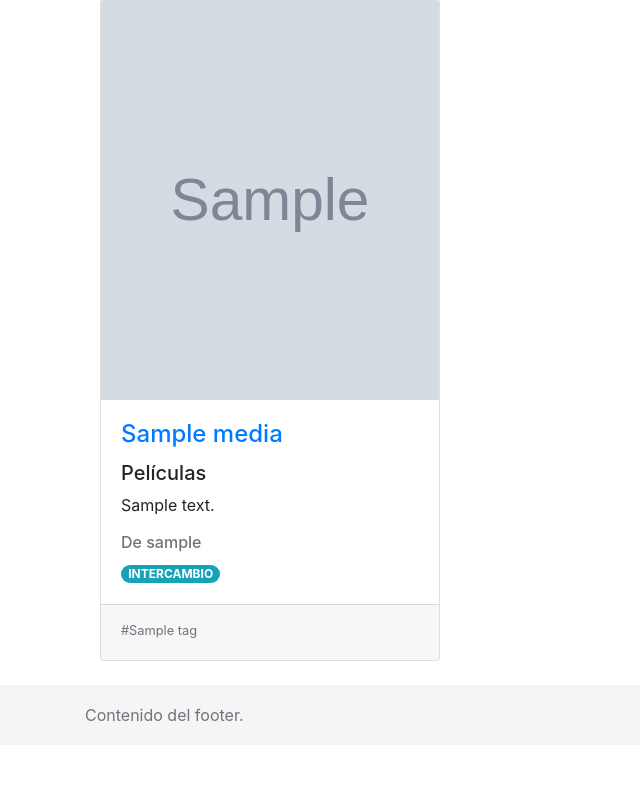
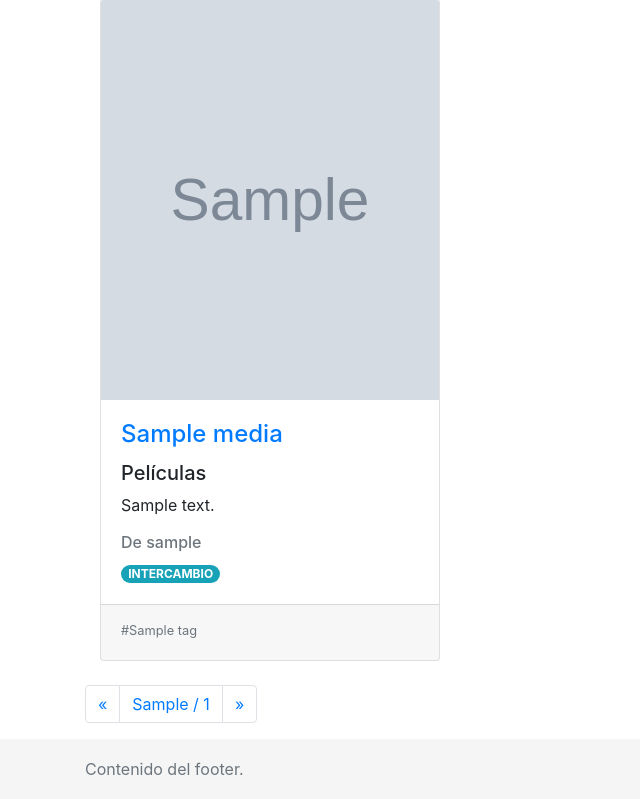
Before and after one commit to micheldevs/MediaKaan, a Django app: template templates/gestionArticulos/articles.html in a window 1280 px wide. Shown: the part 466-1265 px from the top of the page, without its empty margins (0-640 px from the left). Before the commit the page ends 1187 px from the top, so only its background shows below. Run offline with Django 3.2, Linux system fonts and the light colour scheme; tables that the repository leaves empty hold one stand-in row (values such as "Sample post"); the template is opened without the code that fills it: values that come from a table or form of the project are taken from there, most other values are stand-ins (such as "Sample title", 1, 10 or a date in 2020); grey boxes marked "Sample" are stand-in pictures; some libraries are stand-ins or nearby versions.

Commit message:
Consulta de artículos por páginas

```diff
--- a/templates/gestionArticulos/articles.html
+++ b/templates/gestionArticulos/articles.html
@@ -11,7 +11,7 @@
         <h1 class="my-4">Resultados en la categoría {{categoria}}</h1>
         <h2 class="my-4">{{categoria}} > "{{consulta}}"</h2>
         {% if articulos %}
-        <h2 class="my-4">Se han encontrado {{articulos.count}} artículos</h2>
+        <h2 class="my-4">Se han encontrado {{n_articulos}} artículos</h2>
         {% endif %}
         <hr>
     </div>
@@ -51,6 +51,26 @@
             </div>
             {% endfor %}
         </div>
+        <div class="row">
+            <nav aria-label="pagination">
+                <ul class="pagination">
+
+                  <li class="page-item {% if p == 1 %}disabled{% endif %}">
+                    <a class="page-link" href="./?consulta={{consulta}}&categoria={{categoria}}&p={{p|add:-1}}" aria-label="Previous">
+                        <span aria-hidden="true">&laquo;</span>
+                        <span class="sr-only">Previous</span>
+                    </a>
+                  </li>
+                  <li class="page-item"><a class="page-link" href="./?consulta={{consulta}}&categoria={{categoria}}&p={{p}}">{{p}} / {{n_pags}}</a></li>
+                  <li class="page-item {% if p == n_pags %}disabled{% endif %}">
+                    <a class="page-link" href="./?consulta={{consulta}}&categoria={{categoria}}&p={{p|add:1}}" aria-label="Next">
+                      <span aria-hidden="true">&raquo;</span>
+                      <span class="sr-only">Next</span>
+                    </a>
+                  </li>
+                </ul>
+              </nav>
+        </div>
     </div>
     {% else %}
     <div class="col-lg-12">
```
Also changed, not shown: gestionArticulos/views.py (+47 -13 lines).
